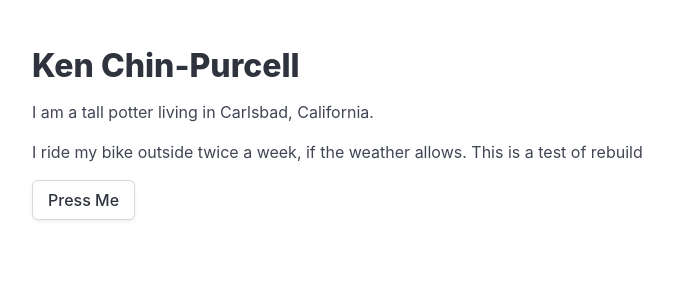
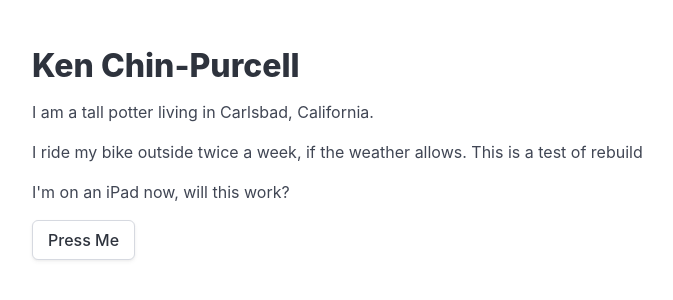
Before and after one commit to krumbunny/kenchinpurcell.com, an Eleventy site: page src/index.html in a window 1280 px wide. Shown: the whole page, without its empty margins (16-689 px from the left). Built offline with nearby package versions, Linux system fonts and the light colour scheme; Eleventy itself is replaced by a stand-in of ours; files that its build step writes are made by us from their sources.

Commit message:
Test edit from iPad

```diff
--- a/src/index.html
+++ b/src/index.html
@@ -10,6 +10,7 @@ layout: base
       I ride my bike outside twice a week, if the weather allows. This is a test
       of rebuild
     </p>
+    <p>I'm on an iPad now, will this work?</p>
     <button class="button">Press Me</button>
   </div>
 </div>
```
